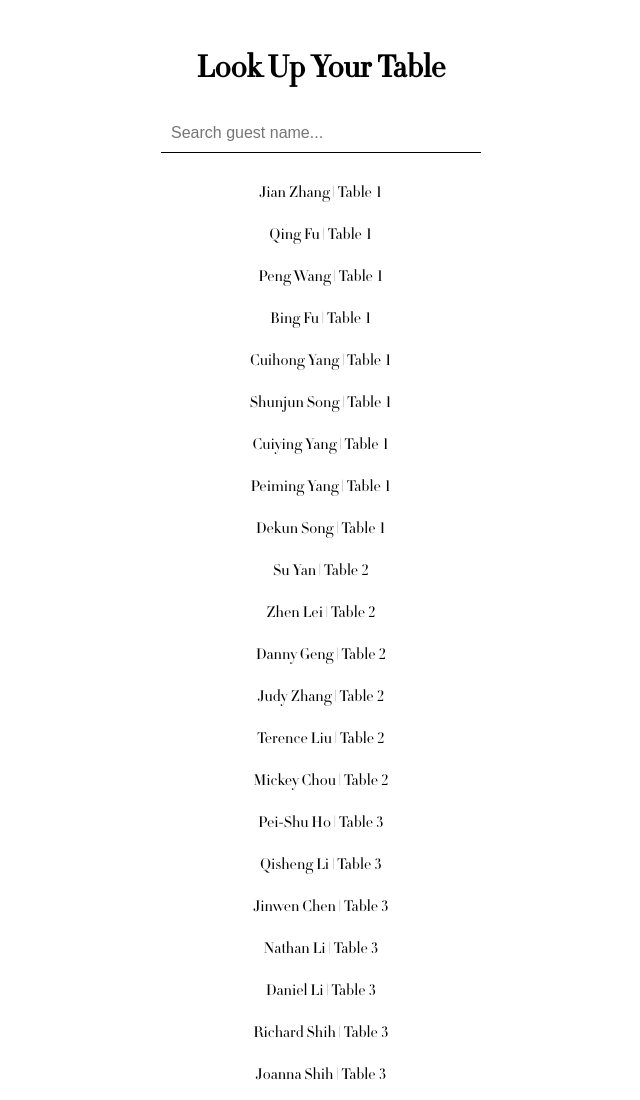
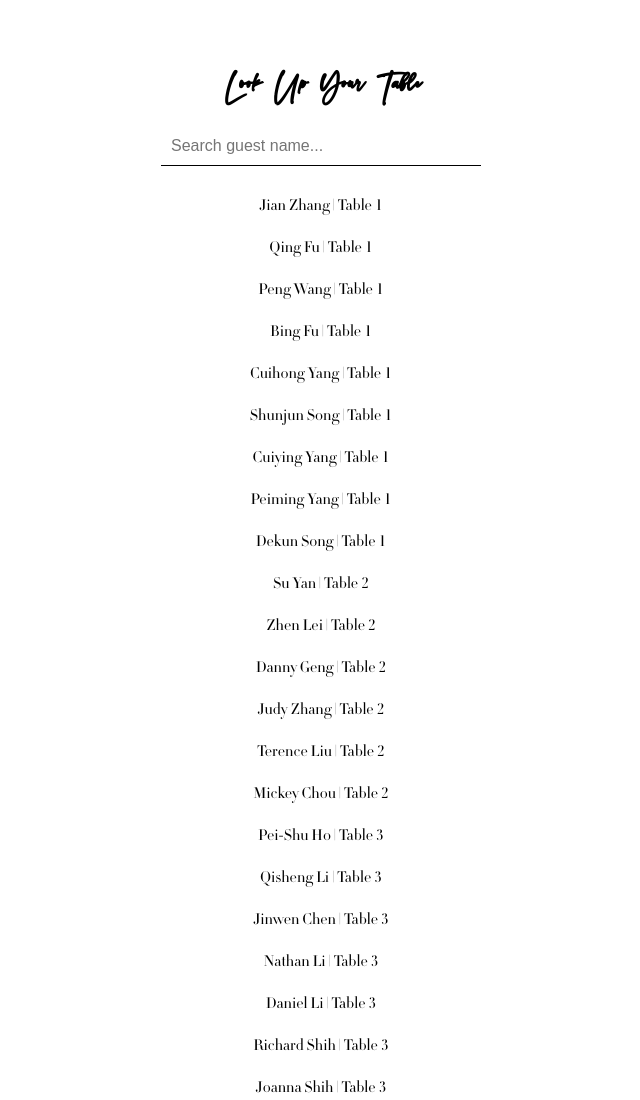
Before and after one commit to Sabrinawang06/findyourseat.io, a plain HTML site: page index.html in a window 1280 px wide. Shown: the whole page, without its empty margins (319-959 px from the left). Drawn offline with Linux system fonts and the light colour scheme.

Commit message:
Update index.html

```diff
--- a/index.html
+++ b/index.html
@@ -9,10 +9,19 @@
       font-family: 'Didot';
       src: url('Didot.otf') format('truetype');
     }
+    @font-face {
+      font-family: 'Brooklyn Free Regular';
+      src: url('BrooklynFreeRegular.ttf') format('truetype');
+    }
     body {
       font-family: 'Didot', Arial, sans-serif;
       text-align: center;
       margin: 50px;
+    }
+    h1 {
+      font-family: 'Brooklyn Free Regular', 'Didot', Arial, sans-serif;
+      font-size: 48px; /* Increase as needed for a larger title */
+      margin-bottom: 20px;
     }
     #search {
       width: 300px;
```
